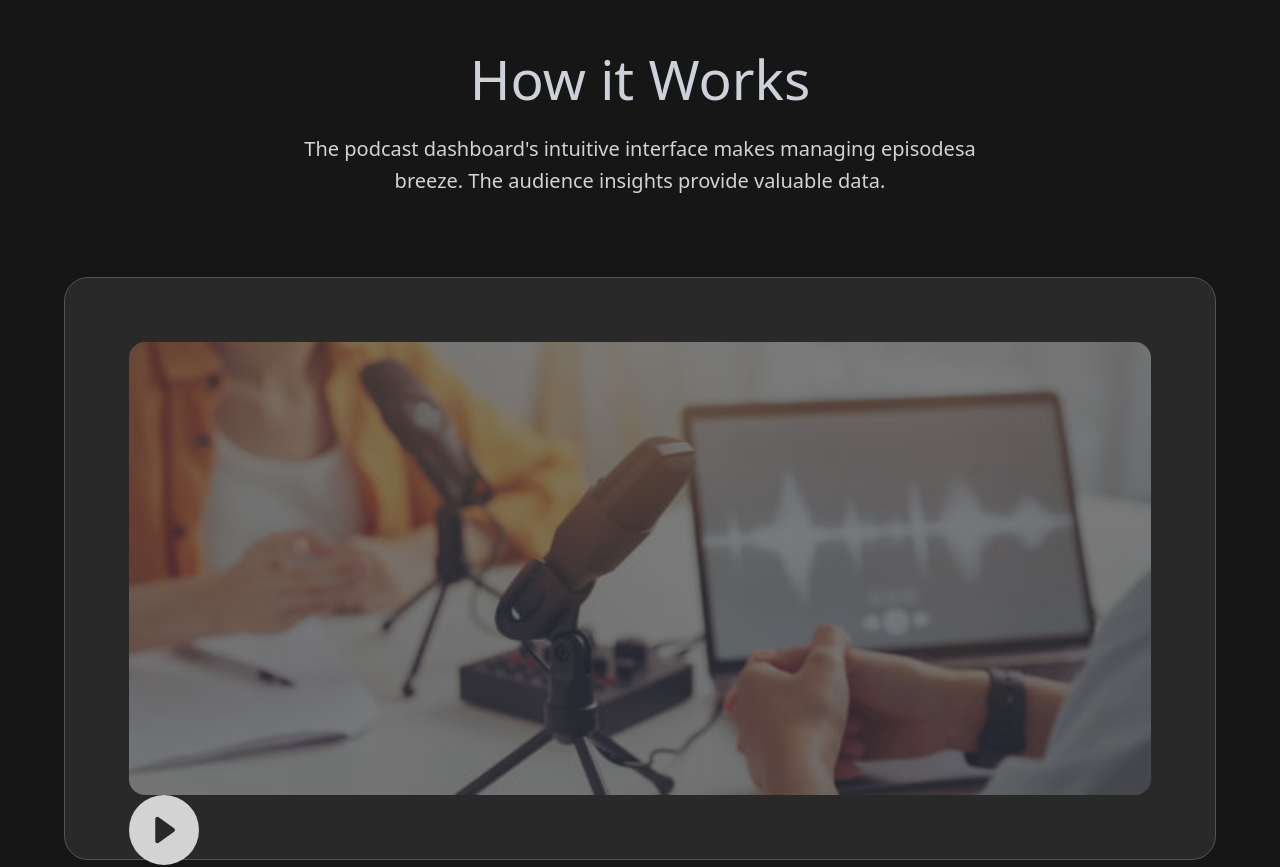
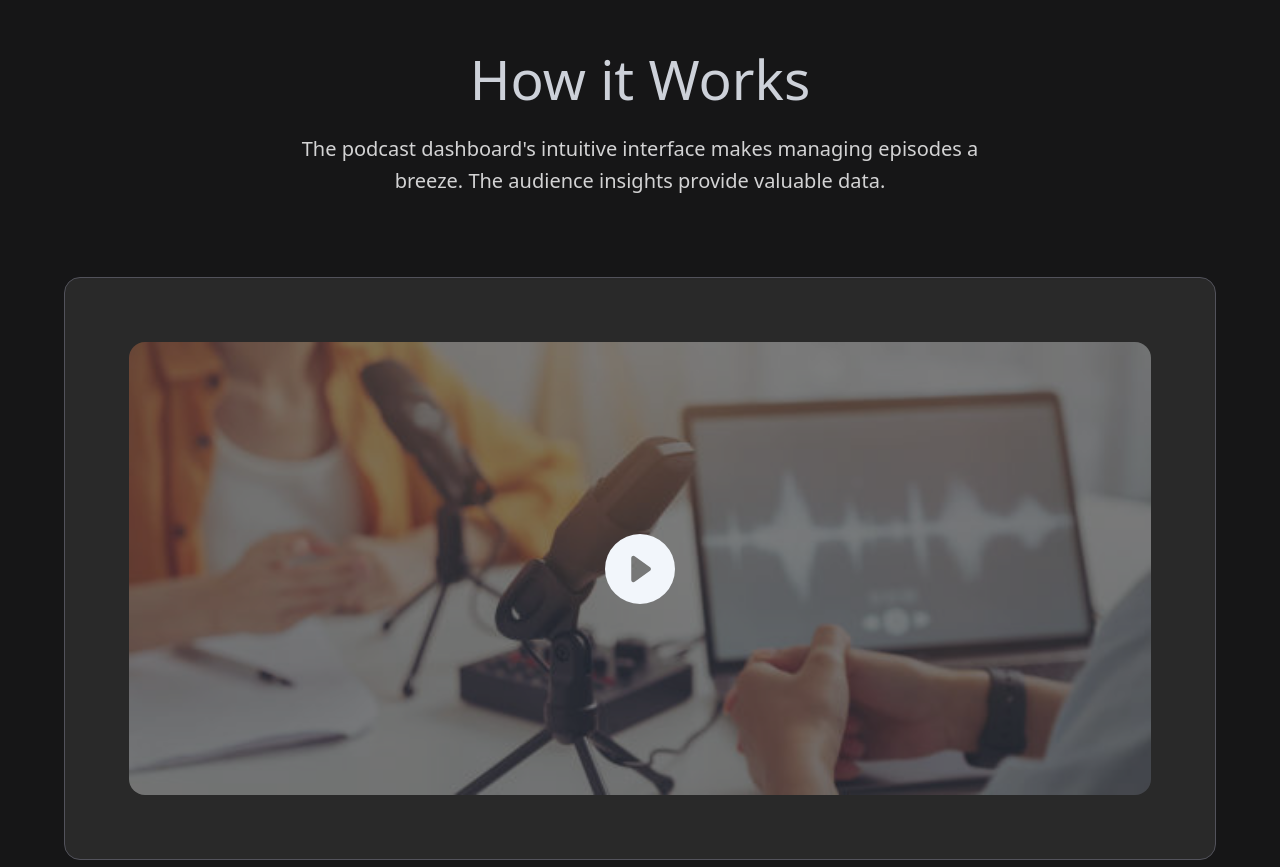
Before and after one commit to gpsimi/podisy-saas-landing-page, a React (Vite) app: page / in a window 1280 px wide. Shown: the part 2580-3447 px from the top of the page. Built offline with nearby package versions, Linux system fonts and the light colour scheme.

Commit message:
Update Overview.jsx

```diff
--- a/src/sections/Overview.jsx
+++ b/src/sections/Overview.jsx
@@ -10,17 +10,17 @@ const Overview = () => {
           How it Works
         </h2>
         <p  className="flex flex-1 flex-wrap text-center text-white-400 text-xl  max-sm:text-[7px] leading-8 max-sm:leading-normal mt-5 max-sm:mt-1 max-xl:text-lg max-xl:leading-7">
-          The podcast dashboard's intuitive interface makes managing episodesa
+          The podcast dashboard's intuitive interface makes managing episodes a
           <br />breeze. The audience insights provide valuable data.
         </p>
       </div>
-      <div className="relative xl:mt-20 mt-10 xl:p-16 p-12 rounded-3xl bg-borderColor border border-zinc-600 object-contain ">
+      <div className="relative xl:mt-20 mt-10 xl:p-16 p-12  max-md:p-6 max-sm:p-3 rounded-2xl max-md:rounded-lg bg-borderColor border border-zinc-600 object-contain flex items-center justify-center">
         <img
           src={OverView}
           alt={Overview}
-          className="rounded-2xl w-full opacity-40"
+          className="rounded-2xl w-full opacity-40 max-md:rounded"
         />
-        <BsPlayCircleFill className="absolute text-6xl text-white-400" />
+        <BsPlayCircleFill className="absolute text-6xl max-lg:text-2xl max-sm:text-xl text-buttonColor cursor-pointer" />
       </div>
     </section>
   )
```
